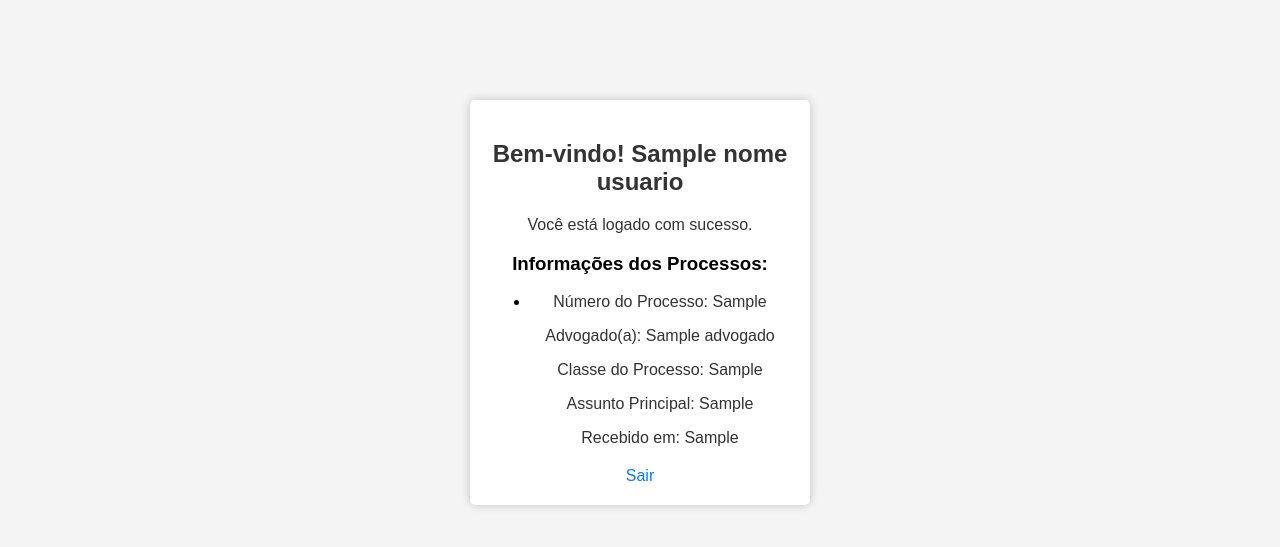
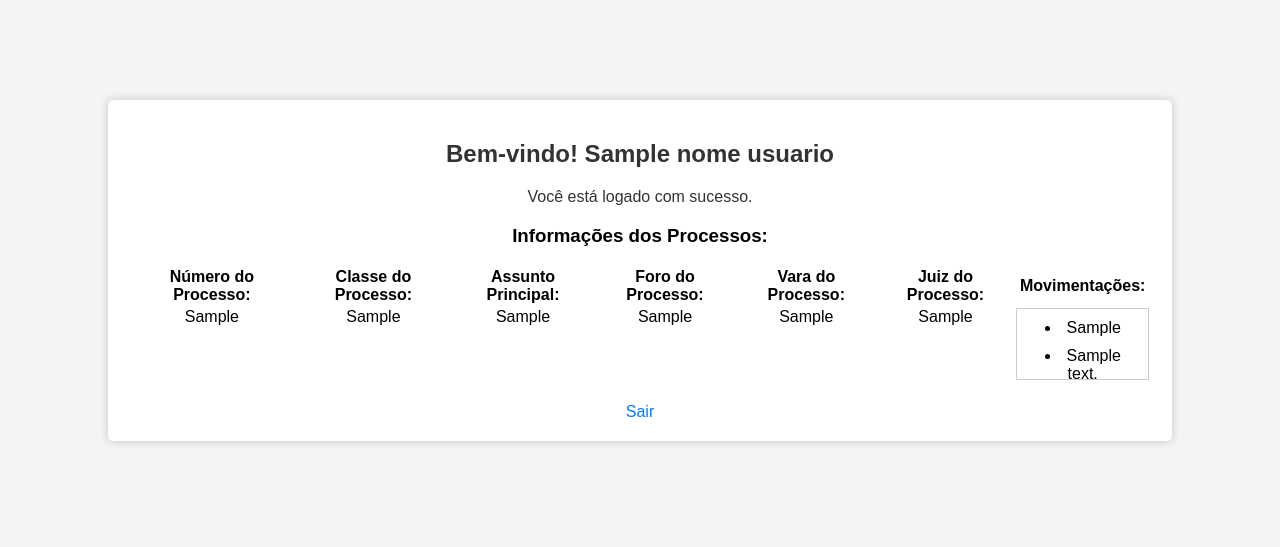
Before and after one commit to eveertonrs/ConsultaProcessosOAB, a Flask app: template templates/index.html in a window 1280 px wide. Shown: the top 547 px of the page. Run offline with Flask 3, Linux system fonts and the light colour scheme; the template is opened without the code that fills it: most values are stand-ins (such as "Sample title", 1, 10 or a date in 2020).

Commit message:
Arruma a pagina index.html para receber as informações do scrapping e passando como tabela, css modificado

```diff
--- a/app.py
+++ b/app.py
@@ -15,29 +15,15 @@ import threading
 
 app = Flask(__name__)
 app.config['SECRET_KEY'] = "palavra-secreta123"
-app.config['SQLALCHEMY_DATABASE_URI'] = 'mssql+pyodbc:///?odbc_connect=DRIVER={ODBC Driver 17 for SQL Server};SERVER=localhost;DATABASE=DB_ConsultaOAB;UID=master;PWD=##'
+app.config['SQLALCHEMY_DATABASE_URI'] = 'mssql+pyodbc:///?odbc_connect=DRIVER={ODBC Driver 17 for SQL Server};SERVER=localhost;DATABASE=DB_ConsultaOAB;UID=master;PWD=****'
 db = SQLAlchemy(app)
+
+listainf = []
 class Usuario(db.Model):
     id = db.Column(db.Integer, primary_key=True)
     username = db.Column(db.String(80), unique=True, nullable=False)
     password = db.Column(db.String(80), nullable=False)
 
-scraping_lock = threading.Lock()
-
-@app.route("/scraped_data")
-def get_scraped_data():
-    global scraping_lock
-
-    # Verifique se o scraping está em andamento em outra thread
-    if scraping_lock.locked():
-        flash('O scraping já está em andamento. Aguarde a conclusão.')
-        return redirect("/")
-
-    # Inicie o scraping em uma thread separada
-    scraping_thread = threading.Thread(target=scrape_data)
-    scraping_thread.start()
-
-    return redirect("/")
 
 def scrape_data():
    # Configurar o serviço do Chrome para rodar em segundo plano
@@ -78,6 +64,7 @@ def scrape_data():
     # Crie uma lista vazia para armazenar os links dos processos
     links_processos = []
 
+
     # Itere sobre os elementos de processo e extraia os links
     for elemento in elementos_processo:
         link_processo = elemento.find_element(By.TAG_NAME, 'a').get_attribute('href')
@@ -111,46 +98,37 @@ def scrape_data():
         # Defina o número de primeiras movimentações que você deseja coletar
         numero_de_movimentacoes = 5  # Altere para o número desejado
 
+        movimentacoes = []
+
         # Itere sobre as primeiras movimentações
         for elemento in elementos_movimentacao[:numero_de_movimentacoes]:
             # Encontre os elementos dentro de <tr> que contêm as informações
             data_movimentacao = elemento.find_element(By.CLASS_NAME, 'dataMovimentacao').text
             descricao_movimentacao = elemento.find_element(By.CLASS_NAME, 'descricaoMovimentacao').text
 
+            movimentacoes.append({
+            "data_movimentacao": data_movimentacao,
+            "descricao_movimentacao": descricao_movimentacao
+            })
+
             # Imprima as informações da movimentação
             print(f'Data de Movimentação: {data_movimentacao}\n')
             print(f'Descrição da Movimentação: {descricao_movimentacao}\n')
 
+        listainf.append({
+            "numero_processo": numero_processo,
+            "classe_processo": classe_processo,
+            "assunto_processo": assunto_processo,
+            "foro_processo": foro_processo,
+            "vara_processo": vara_processo,
+            "juiz_processo": juiz_processo,
+            "movimentacoes": movimentacoes
+        })
+
         driver.back()
 
-    # Store the scraped information in a data structure
-    scraped_data = {
-        "numero_processo": numero_processo,
-        "classe_processo": classe_processo,
-        "assunto_processo": assunto_processo,
-        "foro_processo": foro_processo,
-        "vara_processo": vara_processo,
-        "juiz_processo": juiz_processo,
-        "movimentacoes": []
-    }
 
-    # Iterate over the first few movements and store them in the scraped_data dictionary
-    for elemento in elementos_movimentacao[:numero_de_movimentacoes]:
-        data_movimentacao = elemento.find_element(By.CLASS_NAME, 'dataMovimentacao').text
-        descricao_movimentacao = elemento.find_element(By.CLASS_NAME, 'descricaoMovimentacao').text
-        scraped_data["movimentacoes"].append({
-            "data_movimentacao": data_movimentacao,
-            "descricao_movimentacao": descricao_movimentacao
-        })
-
-    scraped_data = {
-        # Coloque os dados coletados aqui...
-    }
-
-    session['scraped_data'] = scraped_data
-
-    # Libere a variável de bloqueio
-    scraping_lock.release()
+    print(listainf)
 
     # Encerre o driver do Chrome
     driver.quit()
@@ -158,9 +136,8 @@ def scrape_data():
 
 @app.route("/")
 def home():
-    if 'scraped_data' in session:
-        scraped_data = session['scraped_data']
-        return render_template('/index.html', nomeUsuario=session['username'], scraped_data=scraped_data)
+    if listainf:
+        return render_template('/index.html', nomeUsuario=session['username'], scraped_data=listainf)
     else:
         return render_template('/login.html')
 
@@ -174,10 +151,7 @@ def login():
     if user and user.password == senha:
         # Store the username in the session variable
         session['username'] = user.username
-
-        # Start the scraping process in the background using a separate thread
-        scraping_thread = Thread(target=get_scraped_data)
-        scraping_thread.start()
+        scrape_data()
 
         return redirect("/")
     else:
--- a/static/index.css
+++ b/static/index.css
@@ -6,7 +6,7 @@ body {
 }
 
 .welcome-container {
-    width: 300px;
+    width: 80%;
     margin: 0 auto;
     padding: 20px;
     background-color: #fff;
@@ -35,3 +35,33 @@ a {
 a:hover {
     text-decoration: underline;
 }
+
+td.processo {
+    vertical-align: top;
+}
+
+
+/* Estilo para a lista de movimentações */
+
+.movimentacoes-list {
+    max-height: 50px;
+    /* Altura máxima desejada */
+    overflow-y: scroll;
+    /* Adiciona a barra de rolagem vertical quando necessário */
+    border: 1px solid #ccc;
+    /* Adicione uma borda para separar visualmente a lista */
+    padding: 10px;
+    /* Espaçamento interno opcional */
+}
+
+
+/* Estilo para cada item da lista de movimentações */
+
+.movimentacoes-list li {
+    margin-bottom: 10px;
+    /* Espaçamento entre os itens da lista */
+}
+
+table.tabela {
+    max-height: 300px;
+}
--- a/templates/index.html
+++ b/templates/index.html
@@ -11,17 +11,35 @@
         <h2>Bem-vindo! {{ nomeUsuario }}</h2>
         <p>Você está logado com sucesso.</p>
         <h3>Informações dos Processos:</h3>
-        <ul>
-            {% for processo in informacoes_processos %}
-            <li>
-                <p>Número do Processo: {{ processo['numero_processo'] }}</p>
-                <p>Advogado(a): {{ processo['advogado'] }}</p>
-                <p>Classe do Processo: {{ processo['classe_processo'] }}</p>
-                <p>Assunto Principal: {{ processo['assunto_principal'] }}</p>
-                <p>Recebido em: {{ processo['recebido_em'] }}</p>
-            </li>
+        <table class = "tabela">
+            <tr>
+                <th>Número do Processo:</th>
+                <th>Classe do Processo:</th>
+                <th>Assunto Principal:</th>
+                <th>Foro do Processo:</th>
+                <th>Vara do Processo:</th>
+                <th>Juiz do Processo:</th>
+                <th>Movimentações:</th>
+                </tr>
+            {% for processo in scraped_data %}
+            <tr>
+                <td class="processo">{{ processo['numero_processo'] }}</td>
+                <td class="processo">{{ processo['classe_processo'] }}</td>
+                <td class="processo">{{ processo['assunto_processo'] }}</td>
+                <td class="processo">{{ processo['foro_processo'] }}</td>
+                <td class="processo">{{ processo['vara_processo'] }}</td>
+                <td class="processo">{{ processo['juiz_processo'] }}</td>
+                    <td>
+                        <div class="movimentacoes-list">
+                            {% for movimento in processo['movimentacoes'] %}
+                                <li>{{ movimento['data_movimentacao'] }}</li>
+                                <li>{{ movimento['descricao_movimentacao'] }}</li>
+                            {% endfor %}
+                        </div>
+                    </td>
+            </tr>
             {% endfor %}
-        </ul>
+        </table>
         <a href="/logout">Sair</a>
     </div>
 </body>
```
